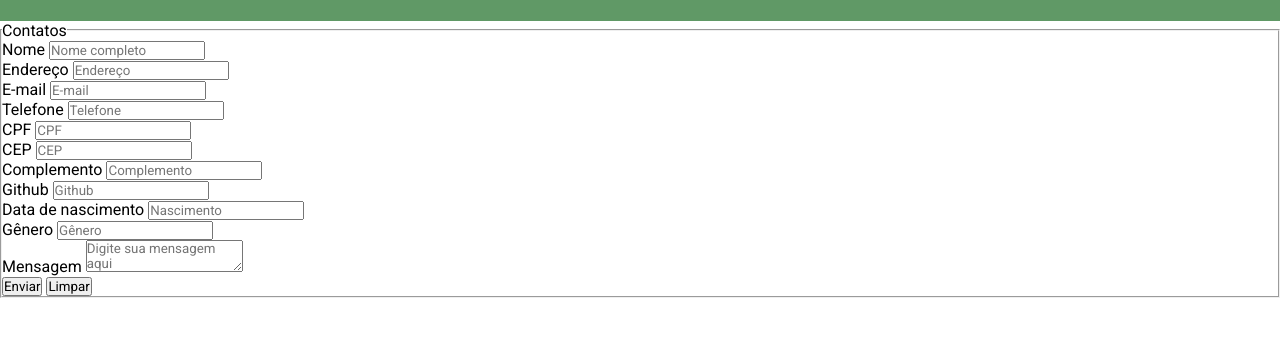
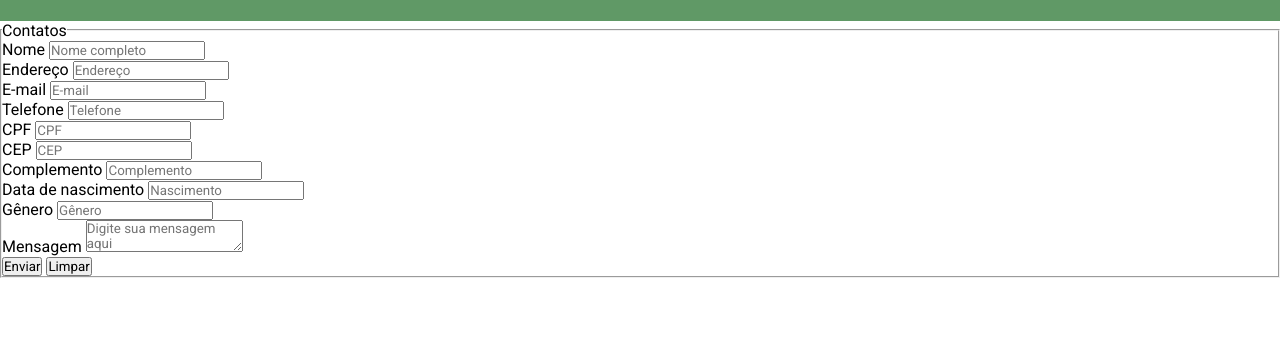
Before and after one commit to amandabomfim/GlobalSolution, a plain HTML site: page pages/contato.html in a window 1280 px wide. Shown: the part 241-578 px from the top of the page. Drawn offline with Linux system fonts and the light colour scheme; files whose address does not match are found by name.

Commit message:
Primeiras modificações na página de contato

```diff
--- a/pages/contato.html
+++ b/pages/contato.html
@@ -65,10 +65,6 @@
                     <input type="text" name="txtComplemento" id="idComplemento" placeholder="Complemento">
                 </div>
                 <div>
-                    <label for="idGithub">Github</label>
-                    <input type="text" name="txtGithub" id="idGithub" placeholder="Github">
-                </div>
-                <div>
                     <label for="idNascimento">Data de nascimento</label>
                     <input type="text" name="txtNascimento" id="idNascimento" placeholder="Nascimento">
                 </div>
```
